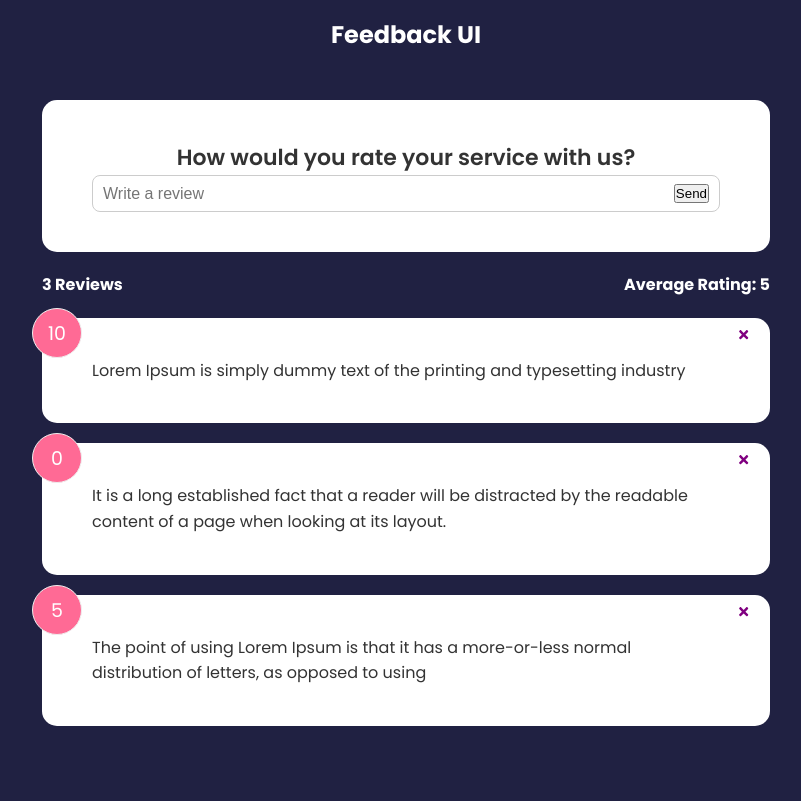
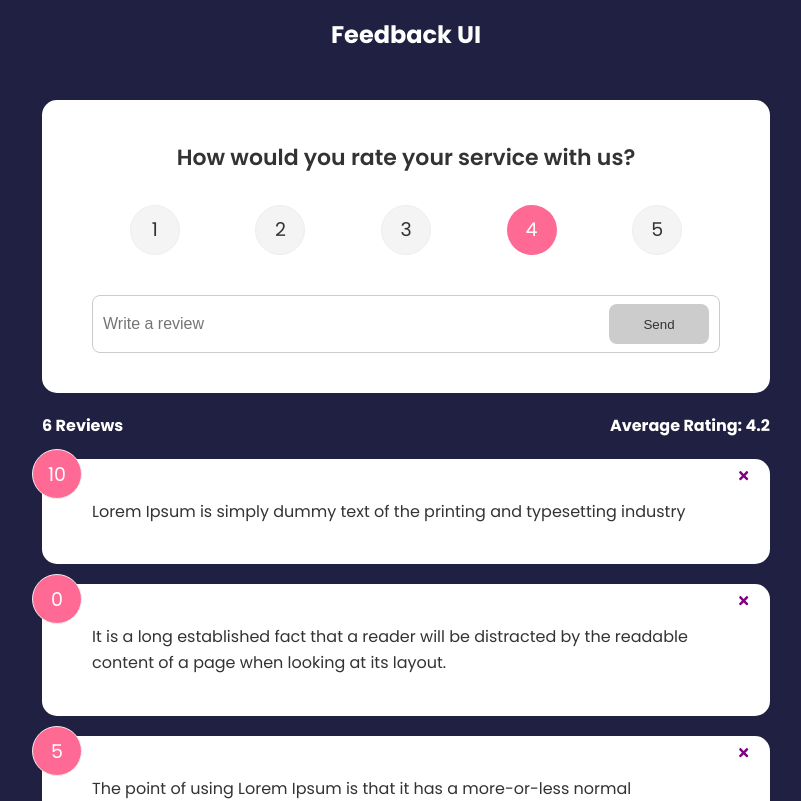
Before and after one commit to Destaritgithub/React-Front-to-Back, a React (Create React App) app in the folder feedback/: page / in a window 1280 px wide. Shown: the top 801 px of the page, without its empty margins (234-1035 px from the left). Built offline with nearby package versions, Linux system fonts and the light colour scheme.

Commit message:
submitting a form

```diff
--- a/feedback/package.json
+++ b/feedback/package.json
@@ -10,6 +10,7 @@
     "react-dom": "^18.2.0",
     "react-icons": "^4.8.0",
     "react-scripts": "5.0.1",
+    "uuid": "^9.0.0",
     "web-vitals": "^2.1.4"
   },
   "scripts": {
--- a/feedback/src/App.js
+++ b/feedback/src/App.js
@@ -7,6 +7,9 @@ import FeedbackForm from './components/FeedbackForm';
 
 function App() {
   const [feedback, setFeedback] = useState(feedbackData);
+  const addFeedback = (newFeedback) => {
+    console.log(newFeedback);
+  };
   const deleteFeedback = (id) => {
     if (window.confirm('Are you sure you want to delete?'))
       setFeedback(feedback.filter((item) => item.id !== id));
@@ -15,7 +18,7 @@ function App() {
     <>
       <Header text='Feedback UI' />
       <div className='container'>
-        <FeedbackForm />
+        <FeedbackForm handleAdd={addFeedback} />
         <FeedbackStatus feedback={feedback} />
         <FeedbackList feedback={feedback} handleDelete={deleteFeedback} />
       </div>
--- a/feedback/src/components/FeedbackForm.jsx
+++ b/feedback/src/components/FeedbackForm.jsx
@@ -1,19 +1,52 @@
 import { useState } from 'react';
 import Card from './shared/Card';
+import Button from './shared/Button';
+import Rating from './Rating';
 
-const FeedbackForm = () => {
+const FeedbackForm = ({ handleAdd }) => {
   const [text, setText] = useState('');
-  const handleTextchange =() =>{
-   setText(e.target.value)
-  }
+  const [btnDisable, setBtnDisable] = useState(true);
+  const [message, setMessage] = useState('');
+  const [rating, setRating] = useState(10);
+  const handleTextChange = (e) => {
+    if (text === '') {
+      setBtnDisable(true);
+      setMessage(null);
+    } else if (text !== '' && text.trim().length < 10) {
+      setMessage('Text must be at least 10 character ');
+      setBtnDisable(true);
+    } else {
+      setBtnDisable(false);
+      setMessage(null);
+    }
+    setText(e.target.value);
+  };
+  const handleSubmit = (e) => {
+    e.preventDefault();
+    if (text.trim().length > 10) {
+      const newFeedback = { text, rating };
+      handleAdd(newFeedback);
+
+      setText('');
+    }
+  };
   return (
     <Card>
-      <form>
+      <form onSubmit={handleSubmit}>
         <h2>How would you rate your service with us?</h2>
+        <Rating select={(rating) => setRating(rating)} />
         <div className='input-group'>
-          <input onChange={handleTextchange} type='text' placeholder='Write a review' value={text}/>
-          <button type='submit'>Send</button>
+          <input
+            onChange={handleTextChange}
+            type='text'
+            placeholder='Write a review'
+            value={text}
+          />
+          <Button type='submit' isDisabled={btnDisable}>
+            Send
+          </Button>
         </div>
+        {message && <div className='message'>{message}</div>}
       </form>
     </Card>
   );
--- a/feedback/src/components/FeedbackStatus.jsx
+++ b/feedback/src/components/FeedbackStatus.jsx
@@ -5,7 +5,7 @@ const FeedbackStatus = ({ feedback }) => {
     feedback.reduce((acc, cur) => {
       return acc + cur.rating;
     }, 0) / feedback.length;
-  // average = average.toFixed(1).replace(/[.,]0$/, '');
+  average = average.toFixed(1).replace(/[.,]0$/, '');
   return (
     <div className='feedback-stats'>
       <h4>{feedback.length} Reviews </h4>
--- /dev/null
+++ b/feedback/src/components/Rating.jsx
@@ -0,0 +1,70 @@
+import { useState } from 'react';
+
+function Rating({ select }) {
+  const [selected, setSelected] = useState(4);
+  const handleChange = (e) => {
+    setSelected(+e.currentTarget.value);
+    select(+e.currentTarget.value);
+  };
+  return (
+    <ul className='rating'>
+      <li>
+        <input
+          type='radio'
+          id='num1'
+          name='rating'
+          value='1'
+          onChange={handleChange}
+          checked={selected === 1}
+        />
+        <label htmlFor='num1'>1</label>
+      </li>
+      <li>
+        <input
+          type='radio'
+          id='num2'
+          name='rating'
+          value='2'
+          onChange={handleChange}
+          checked={selected === 2}
+        />
+        <label htmlFor='num2'>2</label>
+      </li>
+      <li>
+        <input
+          type='radio'
+          id='num3'
+          name='rating'
+          value='3'
+          onChange={handleChange}
+          checked={selected === 3}
+        />
+        <label htmlFor='num3'>3</label>
+      </li>
+      <li>
+        <input
+          type='radio'
+          id='num4'
+          name='rating'
+          value='4'
+          onChange={handleChange}
+          checked={selected === 4}
+        />
+        <label htmlFor='num4'>4</label>
+      </li>
+      <li>
+        <input
+          type='radio'
+          id='num5'
+          name='rating'
+          value='5'
+          onChange={handleChange}
+          checked={selected === 5}
+        />
+        <label htmlFor='num5'>5</label>
+      </li>
+    </ul>
+  );
+}
+
+export default Rating;
--- /dev/null
+++ b/feedback/src/components/shared/Button.jsx
@@ -0,0 +1,27 @@
+// import PropTypes from 'prop-types';
+
+function Button({ children, version, type, isDisabled }) {
+  return (
+    <button
+      type={type}
+      disabled={isDisabled}
+      className={`btn
+    btn-${version}`}
+    >
+      {children}
+    </button>
+  );
+};
+Button.defaultProps = {
+  version: 'primary',
+  type: 'button',
+  isDisabled: false,
+};
+// Button.PropTypes = {
+//   children: PropTypes.node.isRequired,
+//   version: PropTypes.string,
+//   type: PropTypes.string,
+//   isDisabled: PropTypes.bool,
+// };
+
+export default Button;
--- a/feedback/src/data/feedbackData.js
+++ b/feedback/src/data/feedbackData.js
@@ -14,5 +14,20 @@ const feedbackData = [
     rating: 5,
     text: 'The point of using Lorem Ipsum is that it has a more-or-less normal distribution of letters, as opposed to using',
   },
+  {
+    id: 4,
+    rating: 5,
+    text: 'The point of using Lorem Ipsum is that it has a more-or-less normal distribution of letters, as opposed to using',
+  },
+  {
+    id: 5,
+    rating: 0,
+    text: 'The point of using Lorem Ipsum is that it has a more-or-less normal distribution of letters, as opposed to using',
+  },
+  {
+    id: 6,
+    rating: 5,
+    text: 'The point of using Lorem Ipsum is that it has a more-or-less normal distribution of letters, as opposed to using',
+  },
 ];
 export default feedbackData;
```
Also changed, not shown: 1 other file (tests, documents, lock files or other folders).
